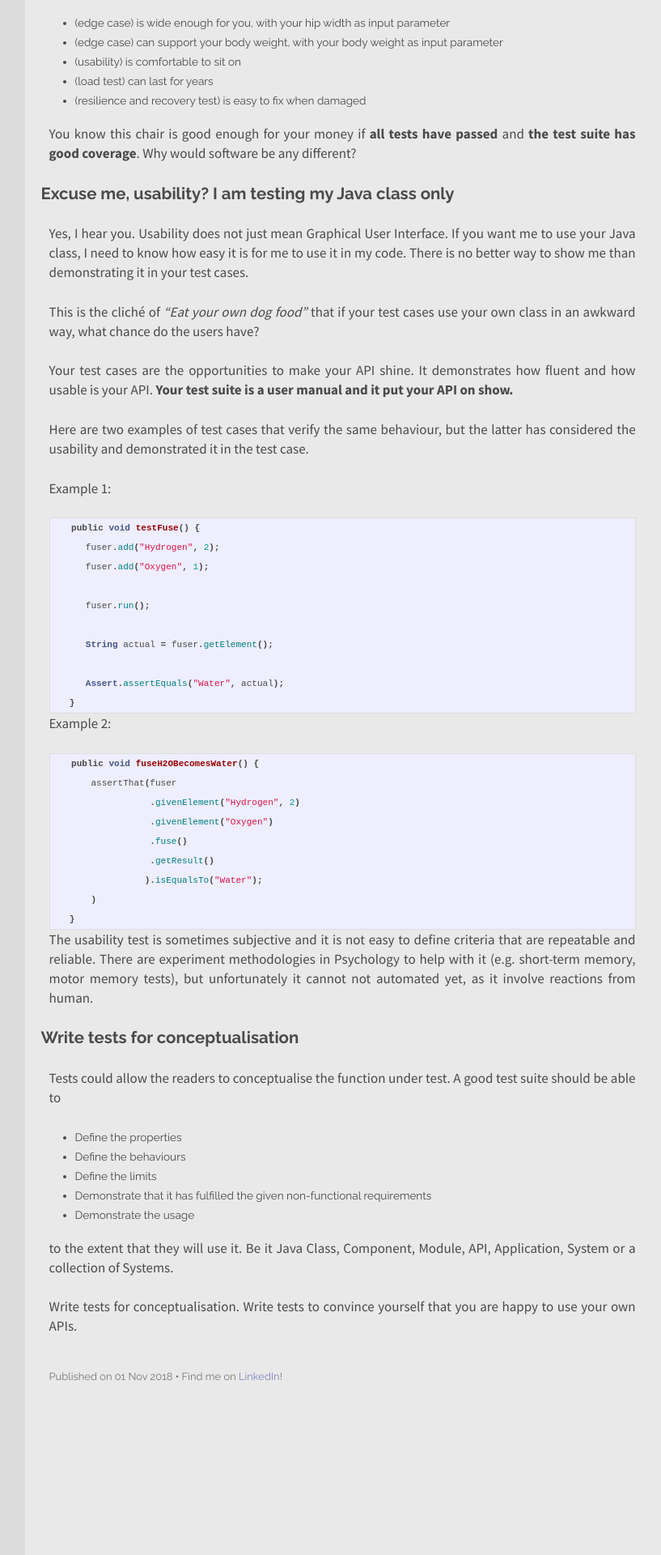
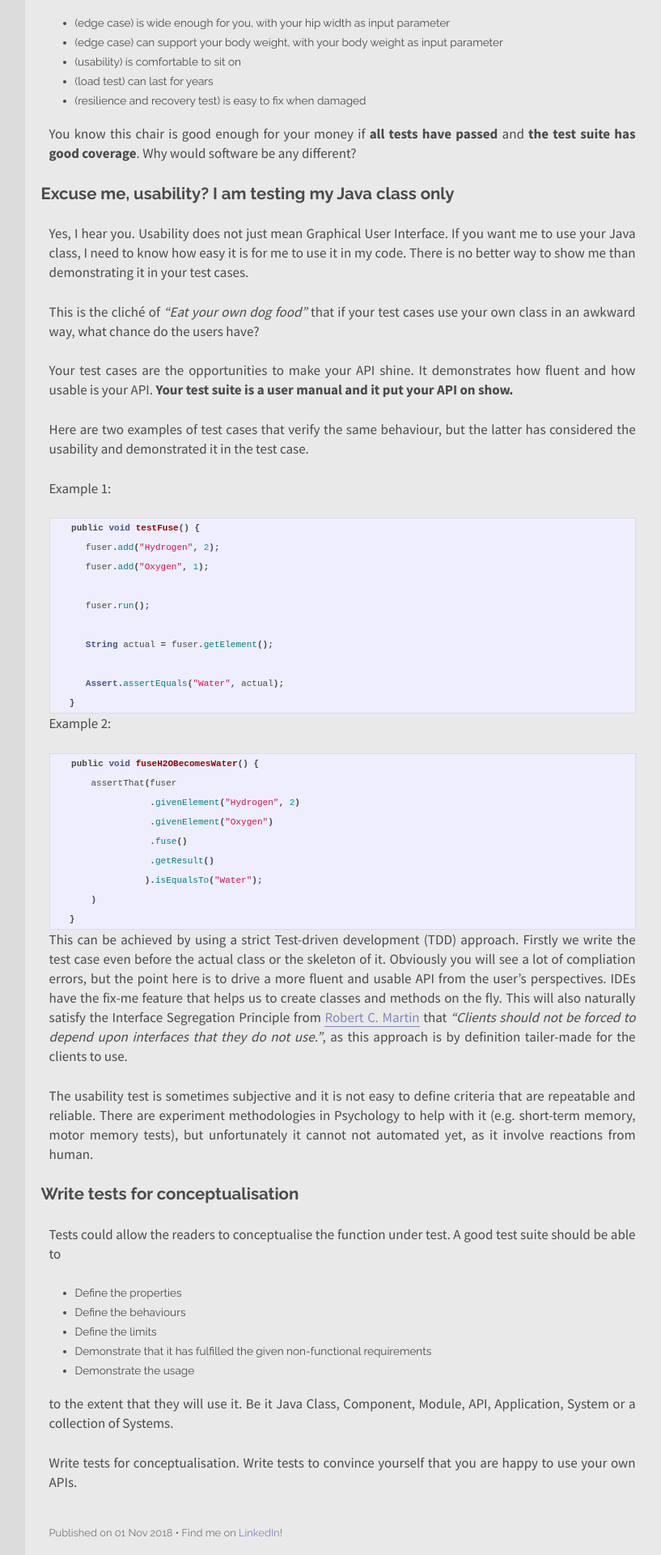
Before and after one commit to jasition/jasition.github.io, a Jekyll site: the page built from _posts/2018-11-01-tests-for-conceptualisation.md, in a window 1280 px wide. Shown: the part 1929-3849 px from the top of the page at 81% size, without its empty margins (327-1144 px from the left). Built offline with Jekyll 4.4.1, drawn with Linux system fonts in a browser that asks for light colours.

Commit message:
Add paragraph for API usability

````diff
--- a/_posts/2018-11-01-tests-for-conceptualisation.md
+++ b/_posts/2018-11-01-tests-for-conceptualisation.md
@@ -110,6 +110,7 @@
        )
    }
 ```
+This can be achieved by using a strict Test-driven development (TDD) approach. Firstly we write the test case even before the actual class or the skeleton of it. Obviously you will see a lot of compliation errors, but the point here is to drive a more fluent and usable API from the user's perspectives. IDEs have the fix-me feature that helps us to create classes and methods on the fly. This will also naturally satisfy the Interface Segregation Principle from [Robert C. Martin](http://blog.cleancoder.com/) that *"Clients should not be forced to depend upon interfaces that they do not use.”*, as this approach is by definition tailer-made for the clients to use.
 
 The usability test is sometimes subjective and it is not easy to define criteria that are repeatable and reliable. There are experiment methodologies in Psychology to help with it (e.g. short-term memory, motor memory tests), but unfortunately it cannot not automated yet, as it involve reactions from human.
 
````
